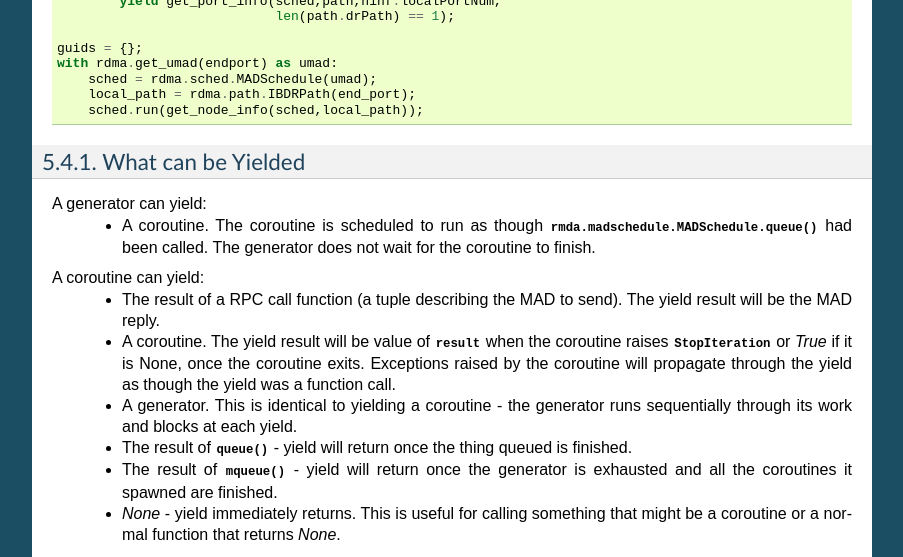
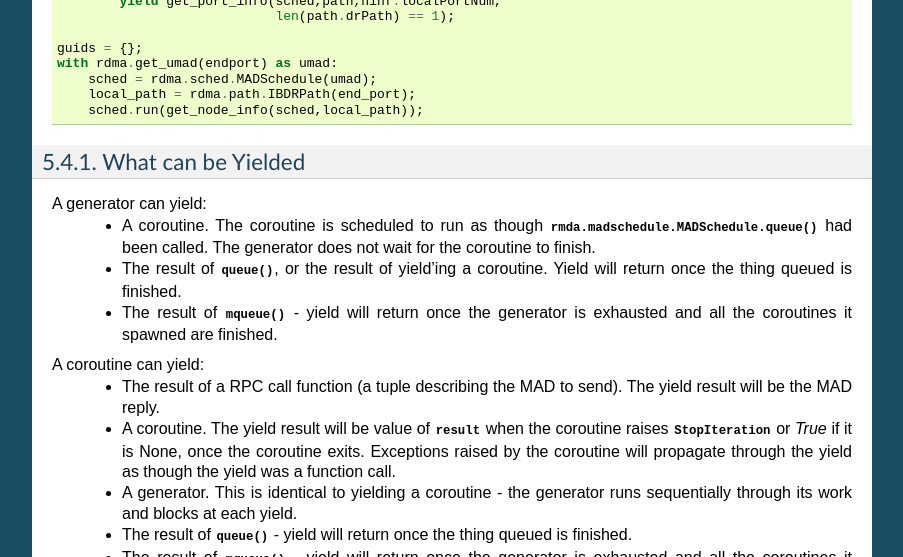
Before and after one commit to jgunthorpe/python-rdma, a Sphinx documentation site: the page built from doc/mads.rst, in a window 1280 px wide and 900 px high, scrolled down 3177 px, cut to the strip 0-557 px from the top of the window. Shown: the whole strip, without its empty margins (198-1101 px from the left). Built offline with Sphinx 7.4.7, drawn with Linux system fonts in a browser that asks for light colours; the version number is read from the project's files by our own code.

Commit message:
Return the new context for generator coroutine yields

```diff
--- a/doc/mads.rst
+++ b/doc/mads.rst
@@ -202,6 +202,11 @@ A generator can yield:
  * A coroutine. The coroutine is scheduled to run as though
    :meth:`rmda.madschedule.MADSchedule.queue` had been called. The generator
    does not wait for the coroutine to finish.
+ * The result of :meth:`~rdma.sched.MADSchedule.queue`, or the result of
+   yield'ing a coroutine. Yield will return once the thing queued is
+   finished.
+ * The result of :meth:`~rdma.sched.MADSchedule.mqueue` - yield will return
+   once the generator is exhausted and all the coroutines it spawned are finished.
 
 A coroutine can yield:
  * The result of a RPC call function (a tuple describing the MAD to send). The
```
Also changed, not shown: 1 other file.
